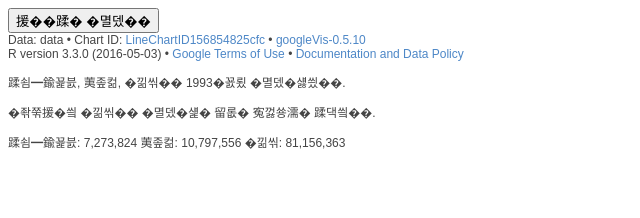
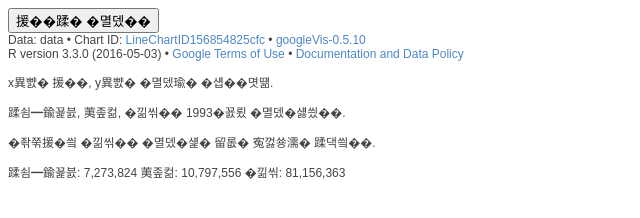
Before and after one commit to dykim924/dykim924.github.io, a plain HTML site: page LineChart.html in a window 1280 px wide. Shown: the whole page, without its empty margins (0-640 px from the left). Drawn offline with Linux system fonts and the light colour scheme; a script that the page names is missing.

Commit message:
Update LineChart.html

```diff
--- a/LineChart.html
+++ b/LineChart.html
@@ -138,7 +138,9 @@ callbacks.shift()();
   &#8226; <a href="https://developers.google.com/terms/">Google Terms of Use</a> &#8226; <a href="https://google-developers.appspot.com/chart/interactive/docs/gallery/linechart">Documentation and Data Policy</a>
 </span></div>
 <p></p>
-<div><p>볼리비아, 쿠바, 독일의 1993년도 인구수이다.</p>
+<div>
+<p>x축은 국가, y축은 인구를 나타낸다.</p>
+<p>볼리비아, 쿠바, 독일의 1993년도 인구수이다.</p>
 <p>선진국인 독일이 인구수가 많은 것으로 보인다.</p>
 <p>볼리비아: 7,273,824 쿠바: 10,797,556 독일: 81,156,363</p>
 </div>
```
